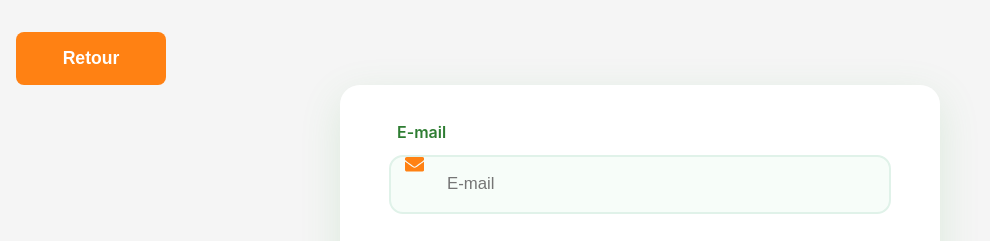
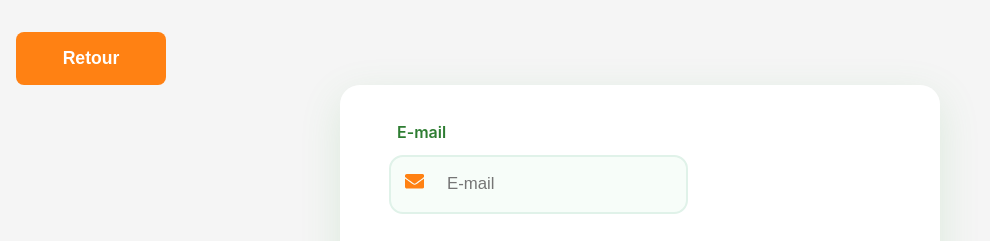
Before and after one commit to AnnaNdoye/FrontEnd-Plateforme-de-gestion-et-de-valorisation-des-pr-sentations-internes-, a React (Create React App) app: page /mot-de-passe-oublie in a window 1280 px wide. Shown: the top 241 px of the page, without its empty margins (0-990 px from the left). Built offline with nearby package versions, Linux system fonts and the light colour scheme.

Commit message:
modification du conteneur email dans mot de passe oublié

```diff
--- a/src/pages/MotDePasseOublie.js
+++ b/src/pages/MotDePasseOublie.js
@@ -3,14 +3,6 @@ import { useNavigate, Link } from 'react-router-dom';
 import styled from 'styled-components';
 import { FaEnvelope } from 'react-icons/fa';
 import { requestPasswordReset } from '../services/api';
-
-const MotDePasseOublie = () => {
-    const navigate = useNavigate();
-
-    const retour = () => {
-        console.log("Navigation vers /connexion");
-        navigate("/connexion");
-    };
 
 const Form = styled.form`
     width: 100%;
@@ -87,6 +79,19 @@ const MotDePasseOublie = () => {
     &:hover { text-decoration: underline; }
     `;
 
+const InputWrapper = styled.div`
+    position: relative;
+    width: 100%;
+`;
+
+const MotDePasseOublie = () => {
+    const navigate = useNavigate();
+
+    const retour = () => {
+        console.log("Navigation vers /connexion");
+        navigate("/connexion");
+    };
+
     const [email, setEmail] = useState('');
     const [message, setMessage] = useState('');
     const [isLoading, setIsLoading] = useState(false);
@@ -132,6 +137,7 @@ const MotDePasseOublie = () => {
             <Form onSubmit={handleSubmit}>
                 <InputGroup>
                     <Label>E-mail</Label>
+                    <InputWrapper>
                         <InputIcon><FaEnvelope /></InputIcon>
                         <Input
                             type="email"
@@ -141,6 +147,7 @@ const MotDePasseOublie = () => {
                             onChange={(e) => setEmail(e.target.value)}
                             required
                         />
+                    </InputWrapper>
                 </InputGroup>
 
                 <SubmitButton type="submit" disabled={isLoading}>
```
Lines whose indentation alone changed are shown as unchanged.
